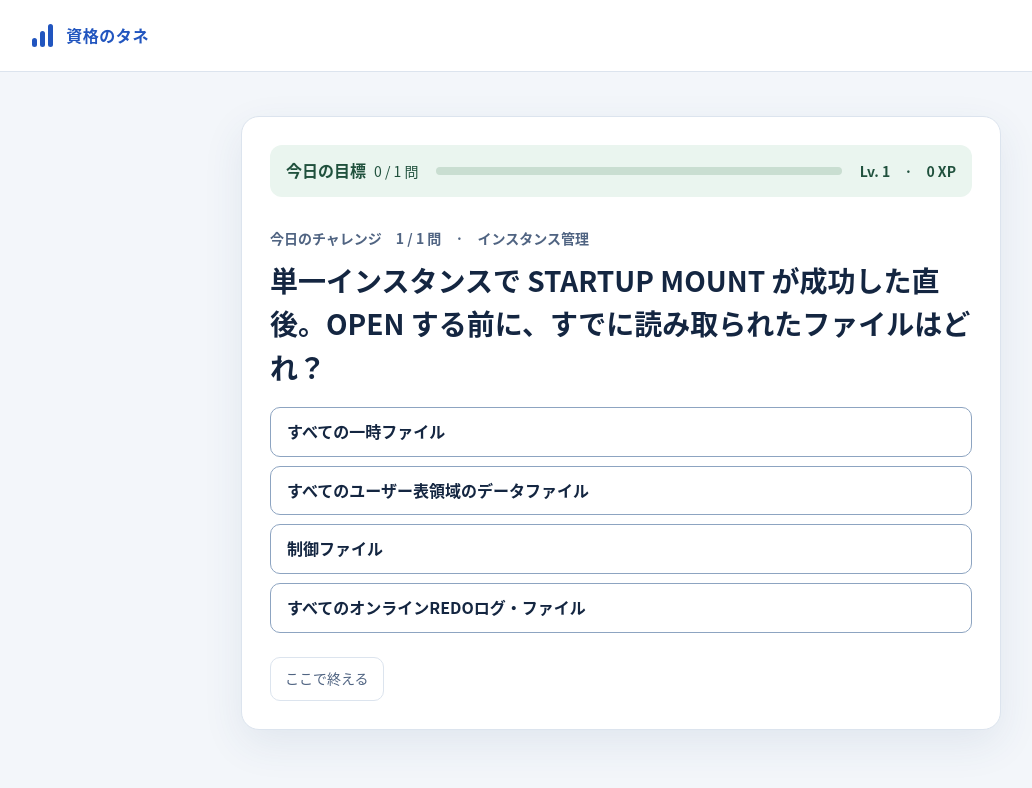
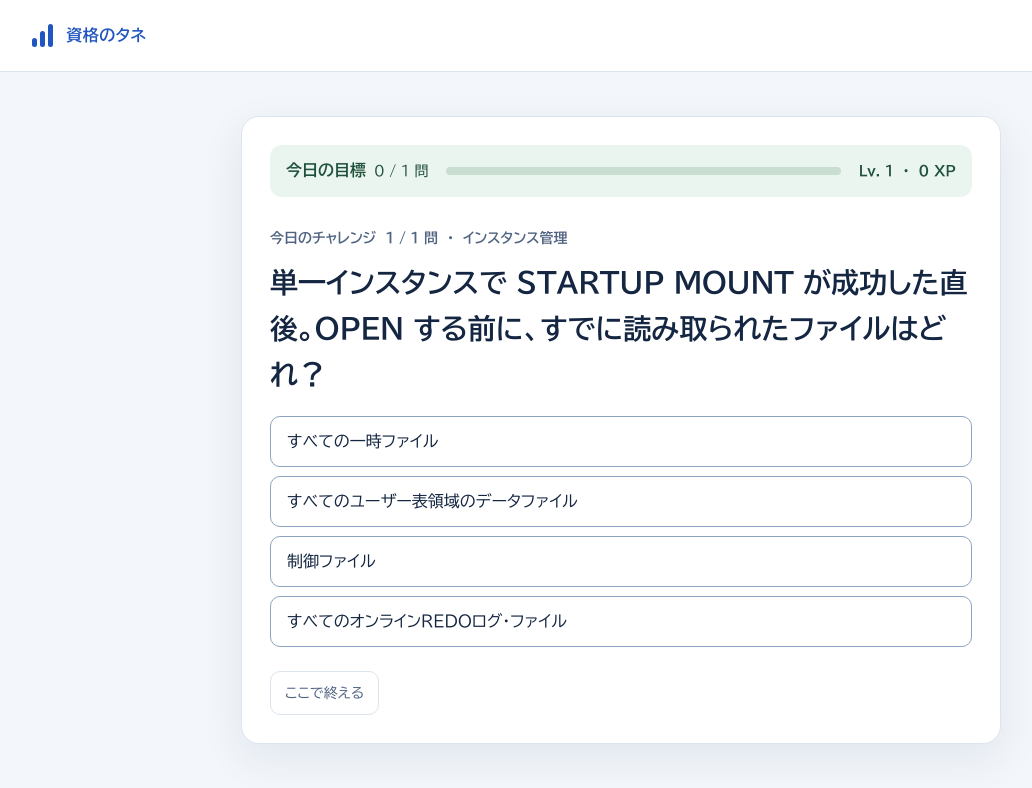
Before and after one commit to kizunajamjam/shikaku-no-tane-preview, a plain HTML site: page index.html in a window 1280 px wide. Both pictures are taken after a click on the button "Oracle Silver DBA の問題を解く". Shown: the whole page, without its empty margins (19-1051 px from the left). Drawn offline with Linux system fonts and the light colour scheme.

Commit message:
Improve Japanese typography for practice questions

```diff
--- a/index.html
+++ b/index.html
@@ -12,7 +12,7 @@
   <link rel="manifest" href="manifest.webmanifest">
   <link rel="icon" href="icons/app-icon.svg" type="image/svg+xml">
   <link rel="apple-touch-icon" href="icons/app-icon.svg">
-  <link rel="stylesheet" href="styles.css?v=40">
+  <link rel="stylesheet" href="styles.css?v=41">
 </head>
 <body>
   <a class="skip-link" href="#main">本文へ移動</a>
--- a/service-worker.js
+++ b/service-worker.js
@@ -1,10 +1,12 @@
 "use strict";
 
-const CACHE_NAME = "pass-deck-shell-v40";
+const CACHE_NAME = "pass-deck-shell-v41";
 const APP_SHELL = [
   "./",
   "./index.html",
-  "./styles.css?v=40",
+  "./styles.css?v=41",
+  "./fonts/biz-ud-pgothic-regular.woff2",
+  "./fonts/biz-ud-pgothic-bold.woff2",
   "./curriculum.js?v=20",
   "./plan-library.js",
   "./practice.js?v=36",
--- a/styles.css
+++ b/styles.css
@@ -1,3 +1,17 @@
+@font-face {
+  font-family: "BIZ UDPGothic";
+  src: url("fonts/biz-ud-pgothic-regular.woff2") format("woff2");
+  font-weight: 400;
+  font-display: swap;
+}
+
+@font-face {
+  font-family: "BIZ UDPGothic";
+  src: url("fonts/biz-ud-pgothic-bold.woff2") format("woff2");
+  font-weight: 700;
+  font-display: swap;
+}
+
 :root {
   color-scheme: light;
   --bg: #f3f6fa;
@@ -15,7 +29,7 @@
   --orange: #80501b;
   --red: #a8313b;
   --shadow: 0 14px 42px rgba(43, 75, 120, .09);
-  font-family: "Hiragino Sans", "Yu Gothic", "Meiryo", "Noto Sans CJK JP", system-ui, sans-serif;
+  font-family: "BIZ UDPGothic", "Hiragino Sans", "Yu Gothic", "Meiryo", "Noto Sans CJK JP", system-ui, sans-serif;
 }
 
 * { box-sizing: border-box; }
@@ -69,7 +83,7 @@ main { min-height: calc(100vh - 72px); }
 .setup-view { width: min(1140px, calc(100% - 40px)); margin: 0 auto; padding: clamp(48px, 7vw, 96px) 0 72px; }
 .setup-view.active { display: grid; grid-template-columns: minmax(0, 1fr) minmax(390px, .9fr); align-items: start; gap: clamp(36px, 6vw, 82px); }
 .setup-intro { padding-top: clamp(12px, 4vw, 52px); }
-.setup-intro h1 { max-width: 760px; margin: 18px 0 22px; font-size: clamp(2.25rem, 4.1vw, 4.25rem); line-height: 1.16; letter-spacing: -.045em; }
+.setup-intro h1 { max-width: 760px; margin: 18px 0 22px; font-size: clamp(2.25rem, 4.1vw, 4.25rem); line-height: 1.22; }
 .setup-intro h1 span { color: var(--accent); }
 .setup-intro > p { max-width: 650px; margin: 0; color: var(--muted); font-size: 1rem; line-height: 1.9; }
 .principle-grid { display: grid; grid-template-columns: repeat(2, minmax(0, 1fr)); gap: 10px; max-width: 510px; margin-top: 30px; }
@@ -283,9 +297,10 @@ main { min-height: calc(100vh - 72px); }
 .in-practice > :not(.practice-panel) { display: none; }
 .in-practice .practice-panel { max-width: 760px; margin: 0 auto; box-shadow: var(--shadow); }
 .practice-meta { margin: 30px 0 10px; font-size: .875rem; font-weight: 700; }
-#practice-question { line-height: 1.55; font-size: clamp(1.25rem, 3vw, 1.75rem); }
+#practice-question, #timed-mock-question { line-height: 1.65; overflow-wrap: anywhere; }
+#practice-question { font-size: clamp(1.25rem, 3vw, 1.75rem); }
 #practice-run { overflow-wrap: anywhere; }
-.practice-answer { margin: 20px 0; padding: 16px 18px; border-left: 3px solid #398360; background: #f0f7f2; white-space: pre-wrap; }
+.practice-answer { margin: 20px 0; padding: 16px 18px; border-left: 3px solid #398360; background: #f0f7f2; line-height: 1.8; white-space: pre-wrap; overflow-wrap: anywhere; }
 .practice-feedback { color: #235a41; line-height: 1.7; font-weight: 700; }
 .practice-actions { margin-top: 24px; align-items: center; }
 .challenge-result { margin-top: 26px; padding: clamp(18px, 4vw, 30px); border-radius: 14px; background: var(--surface-2); }
@@ -298,7 +313,7 @@ main { min-height: calc(100vh - 72px); }
 .trial-oracle-start { margin-top: 8px; }
 .practice-choices { display: grid; gap: 9px; margin-top: 18px; }
 .practice-choices:empty { display: none; }
-.choice-button { min-height: 48px; padding: 11px 16px; border: 1px solid var(--line-bright); border-radius: 10px; background: var(--surface); color: var(--text); font-weight: 650; text-align: left; overflow-wrap: anywhere; cursor: pointer; }
+.choice-button { min-height: 48px; padding: 11px 16px; border: 1px solid var(--line-bright); border-radius: 10px; background: var(--surface); color: var(--text); font-size: 1rem; font-weight: 400; line-height: 1.7; text-align: left; overflow-wrap: anywhere; cursor: pointer; }
 .choice-button:hover, .choice-button:focus-visible { border-color: var(--accent); background: var(--accent-soft); }
 #timed-mock-answer fieldset { border: 0; margin: 0; padding: 0; min-inline-size: 0; }
 #timed-mock-question { padding: 0; margin-bottom: 16px; font-weight: 700; scroll-margin-top: 6rem; }
```
Also changed, not shown: offline.html (+1 -1 lines), fonts/OFL-BIZUDPGothic.txt (added), fonts/biz-ud-pgothic-bold.woff2 (added), fonts/biz-ud-pgothic-regular.woff2 (added).
